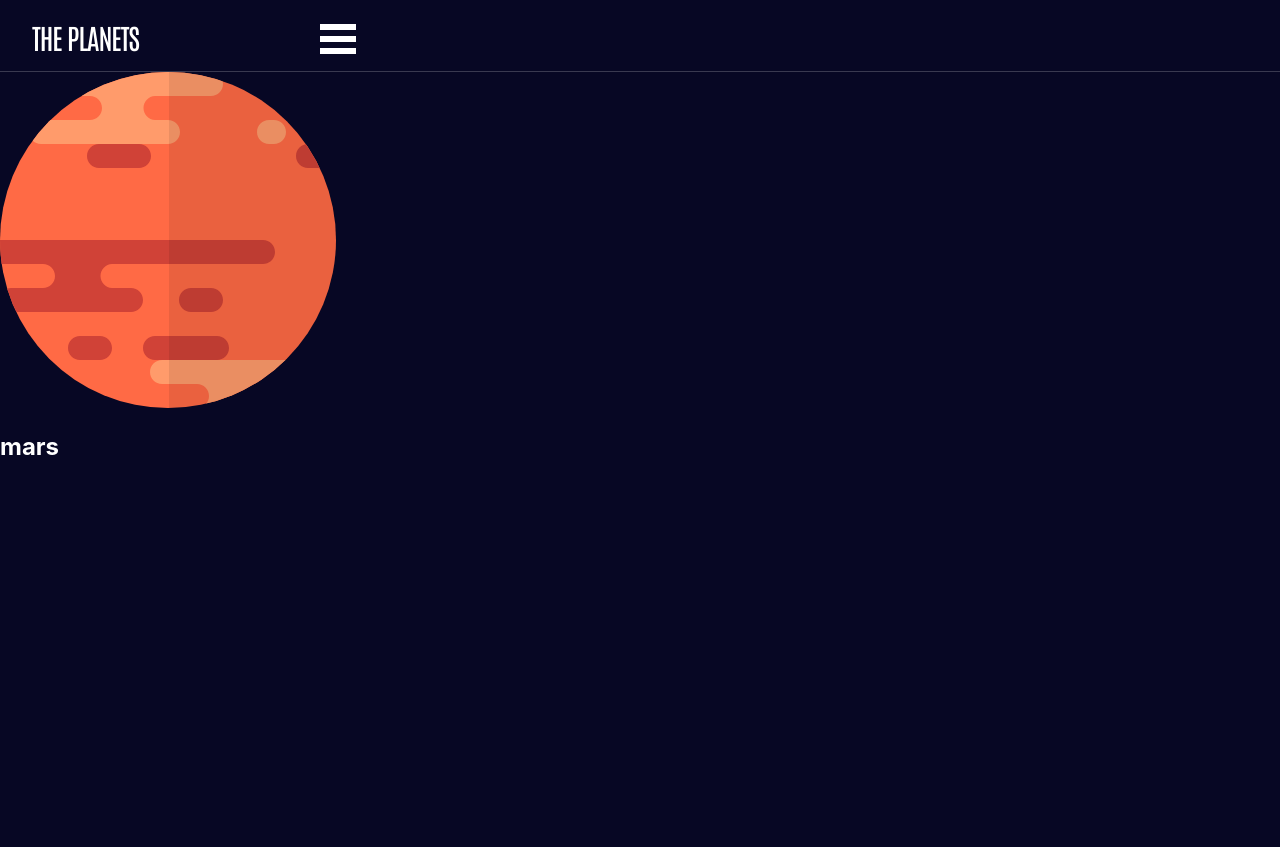
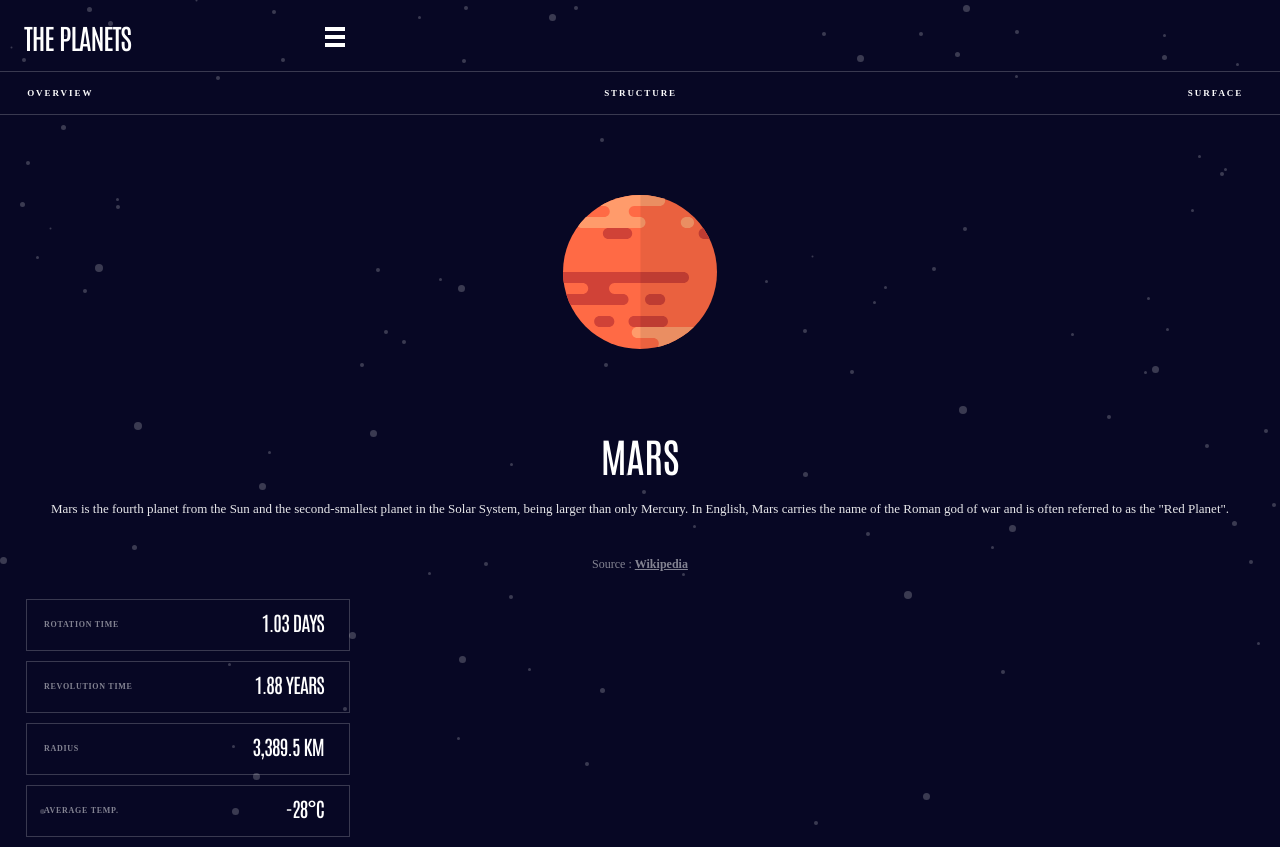
Before and after one commit to MatthewHons/Planets-ReactApp, a React (Create React App) app: page /planet-mars in a window 1280 px wide. Before the commit the page ends 800 px from the top, so only its background shows below. Built offline with nearby package versions, Linux system fonts and the light colour scheme.

Commit message:
V1 of planet component

```diff
--- a/src/App.js
+++ b/src/App.js
@@ -3,11 +3,13 @@ import Home from "./pages/Home";
 import Planet from "./components/Planet";
 import MenuNav from "./components/MenuNav";
 import dataPlanet from "./assets/data/db.json";
+import NavBar from "./components/NavBar";
 
 function App() {
   return (
     <BrowserRouter>
       <MenuNav />
+      <NavBar />
       <Routes>
         <Route path="/" element={<Home />} />
         <Route
--- a/src/components/MenuNav.js
+++ b/src/components/MenuNav.js
@@ -20,7 +20,7 @@ const MenuNav = () => {
           {dataPlanet.planets.map((data, key) => {
             return (
               <div key={key} className="container-list-item">
-                <Link to={`/planet-${data.name}`} state={{ planet: data }} onClick={() => handleCloseMenu()}>
+                <Link className="item" to={`/planet-${data.name}`} state={{ planet: data }} onClick={() => handleCloseMenu()}>
                   <div
                     id="circle"
                     style={{ background: data.color }}
--- /dev/null
+++ b/src/components/NavBar.js
@@ -0,0 +1,13 @@
+import React from 'react';
+
+const NavBar = () => {
+    return (
+        <div className='navbar-border'>
+            <div className='navbar'>
+            <span>overview</span><span>structure</span><span>surface</span>
+            </div>
+        </div>
+    );
+};
+
+export default NavBar;
--- a/src/components/Planet.js
+++ b/src/components/Planet.js
@@ -1,11 +1,26 @@
 import React from "react";
 
 const Planet = ({ planet }) => {
-  console.log(planet);
   return (
     <div>
       <img src={`./image/planet-${planet.name}.svg`} alt="{planet.name}" />
       <h2>{planet.name}</h2>
+      <p className="text">{planet.overview.content}</p>
+      <p className="source">Source : <a className="link" href={`${planet.overview.source}`}>Wikipedia</a></p>
+      <table class="tg">
+    <tr>
+        <td class="tg-item"><span className="table-title">Rotation time</span> <span className="table-data">{planet.rotation}</span></td>
+    </tr>
+    <tr>
+        <td class="tg-item"><span className="table-title">Revolution time</span> <span className="table-data">{planet.revolution}</span></td>
+    </tr>
+    <tr>
+        <td class="tg-item"><span className="table-title">Radius</span> <span className="table-data">{planet.radius}</span></td>
+    </tr>
+    <tr>
+        <td class="tg-item"><span className="table-title">Average temp.</span> <span className="table-data">{planet.temperature}</span></td>
+    </tr>
+    </table>
     </div>
   );
 };
--- a/src/style/index.css
+++ b/src/style/index.css
@@ -1,4 +1,5 @@
 body {
+  background-image: url("../../public/image/background-stars.svg");
   background-color: #070724;
   margin: 0;
   font-family: -apple-system, BlinkMacSystemFont, 'Segoe UI', 'Roboto', 'Oxygen',
@@ -12,7 +13,6 @@ body {
 h1{
   margin-left: 2rem;
   height: 36px;
-  top: calc(50% - 36px/2);
   font-family: 'Antonio';
   font-style: normal;
   font-weight: 400;
@@ -21,6 +21,7 @@ h1{
   letter-spacing: -1.05px;
   text-transform: uppercase;
   margin-bottom: 0;
+  margin-left:1.5rem;
 }
 code {
   font-family: source-code-pro, Menlo, Monaco, Consolas, 'Courier New',
@@ -35,9 +36,10 @@ code {
   flex-direction: column;
   padding: 30px;
   padding-top: 10px;
+
 }
-a{
-  margin-top: 2rem;
+.item{
+  margin-top: 1.7rem;
   height: 25px;
   top: calc(50% - 25px/2);
   text-decoration: none;
@@ -45,7 +47,7 @@ a{
   font-family: 'League Spartan', sans-serif;
   font-style: normal;
   font-weight: 700;
-  font-size: 15px;
+  font-size: 17px;
   line-height: 25px;
   letter-spacing: 1.36364px;
   text-transform: uppercase;
@@ -55,6 +57,7 @@ a{
   margin-bottom: 20px;
   width: 327px;
 }
+
 #circle{
       width: 20px;
       height: 20px;
@@ -65,19 +68,21 @@ a{
   justify-self: end;
   align-self: center;
   opacity: 0.4;
-  margin-right: 2rem;
+  margin-right: 1.7rem;
 }
 .container-list-item{
   border-bottom: 1px solid rgba(255, 255, 255, .1);
   display:flex;
 }
-
+.container-list-item:last-child {
+  border-bottom:0;
+}
 .bm-burger-button {
   position: fixed;
-  width: 36px;
-  height: 30px;
-  left: 20rem;
-  top: 1.5rem;
+  width: 20px;
+  height: 20px;
+  left: 20.3rem;
+  top: 1.7rem;
 }
 
 /* Color/shape of burger icon bars */
@@ -90,26 +95,13 @@ a{
   background: #373a47;
 }
 
-/* Position and sizing of clickable cross button */
-.bm-cross-button {
-  height: 24px;
-  width: 24px;
-}
-
-/* Color/shape of close button cross */
-.bm-cross {
-  background: #FFFFFF;
-}
-
 /*
 Sidebar wrapper styles
 Note: Beware of modifying this element as it can break the animations - you should not need to touch it in most cases
 */
 .bm-menu-wrap {
   position: fixed;
-  height: 100%;
-
-
+  height: 100vh;
 }
 
 /* General sidebar styles */
@@ -127,5 +119,101 @@ Note: Beware of modifying this element as it can break the animations - you shou
 /* Individual item */
 .bm-item {
   display: inline-block;
+}
+.navbar {
+  display: flex;
+  justify-content: space-between;
+  margin: 1rem 2.3rem 1rem 1.7rem;
+  text-transform: uppercase;
+  font-family: 'Spartan';
+  font-style: normal;
+  font-weight: 700;
+  font-size: 9px;
+  line-height: 10px;
+  letter-spacing: 1.92857px;
+  }
+.navbar-border{
+  border-bottom: 1px solid rgba(255, 255, 255, .2);
 
 }
+img{
+  width:154px;
+  height:154px;
+  display: flex;
+  margin: auto;
+  margin-top: 5rem;
+}
+h2{
+  margin-top: 5rem;
+  font-family: 'Antonio';
+  font-style: normal;
+  font-weight: 400;
+  font-size: 40px;
+  line-height: 52px;
+  /* identical to box height */
+  text-align: center;
+  text-transform: uppercase;
+}
+.text{
+  font-family: 'Spartan';
+  font-style: normal;
+  font-weight: 400;
+  font-size: 13px;
+  line-height: 22px;
+  /* or 200% */
+  margin:-1rem 2.8rem 0 2.8rem;
+  text-align: center;
+  opacity: 0.9;
+}
+.source{
+  text-align: center;
+  margin-top: 2rem;
+  font-family: 'Spartan';
+  font-style: normal;
+  font-weight: 400;
+  font-size: 12px;
+  line-height: 25px;
+  opacity: 0.5;
+}
+.link{
+  color: #FFFFFF;
+  font-weight: 700;
+}
+td{
+  border: 1px solid rgba(255, 255, 255, .2);
+  width: 320px;
+  height: 3rem;
+  display: flex;
+  justify-content: space-between;
+
+}
+table{
+  border-spacing: 10px;
+  margin:0 -1rem 0 1rem;
+
+}
+.table-data{
+  font-family: 'Antonio';
+  font-style: normal;
+  font-weight: 400;
+  font-size: 20px;
+  line-height: 26px;
+  /* identical to box height */
+  letter-spacing: -0.75px;
+  text-transform: uppercase;
+  margin-right: 1.5rem;
+  margin-top: 0.5rem;
+}
+.table-title{
+  font-family: 'Spartan';
+  font-style: normal;
+  font-weight: 700;
+  font-size: 8px;
+  line-height: 16px;
+  letter-spacing: 0.727273px;
+  text-transform: uppercase;
+  color: #FFFFFF;
+  mix-blend-mode: normal;
+  opacity: 0.5;
+  margin: 1rem 1rem 1rem 1rem;
+}
```
Also changed, not shown: public/Image/background-stars.png (added).
